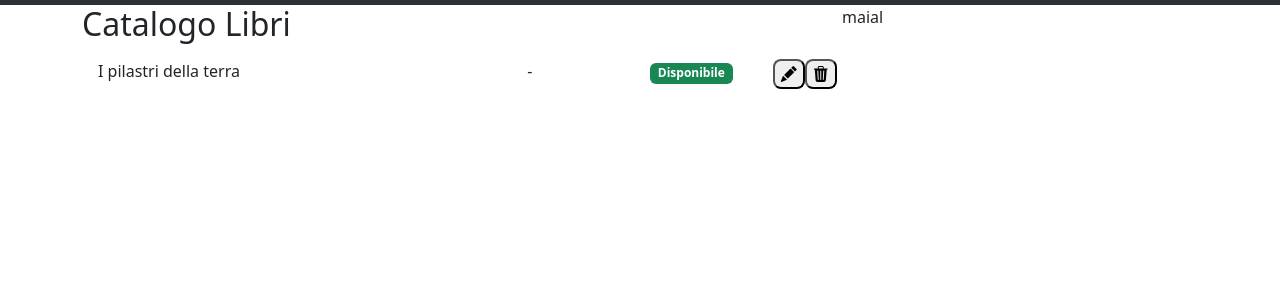
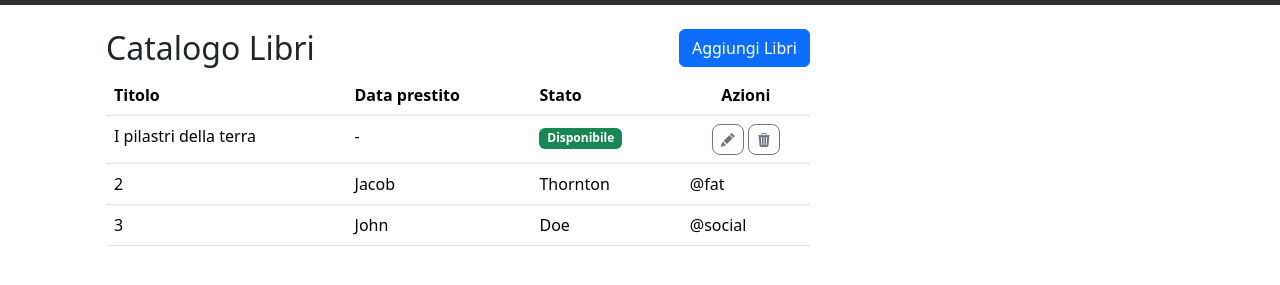
Before and after one commit to BanLowi/html-css-bootstrap-dashboard, a plain HTML site: page index.html in a window 1280 px wide. Shown: the part 61-346 px from the top of the page. Drawn offline with nearby package versions, Linux system fonts and the light colour scheme.

Commit message:
switched from list-group to table grid

```diff
--- a/index.html
+++ b/index.html
@@ -62,20 +62,52 @@
     <main>
 
         <div class="container-lg">
-            <div class="row">
+            <div class="row p-4">
+
                 <div class="col-8">
+
+                    <div class="d-flex justify-content-between">
                     <h2>Catalogo Libri</h2>
-                    <ul class="list-group list-group-horizontal">
-                        <li class="list-group-item col-7 border-0 rounded-0">I pilastri della terra</li>
-                        <li class="list-group-item col-2 border-0 rounded-0">-</li>
-                        <li class="list-group-item col-2 border-0 rounded-0"><span class="badge text-bg-success">Disponibile</span></li>
-                        <li class="list-group-item col-1 border-0 rounded-0 d-flex">
-                            <span><button class="btn-outline-secondary rounded-3"><i class="bi bi-pencil-fill"></i></button></span>
-                            <span><button class="btn-outline-secondary rounded-3"><i class="bi bi-trash3-fill"></i></button></span>
-                        </li>
-                    </ul>
+                    <span><button class="btn btn-primary">Aggiungi Libri</button></span>
+                    </div>
+
+                    <table class="table">
+                        <thead>
+                            <tr>
+                                <th scope="col">Titolo</th>
+                                <th scope="col">Data prestito</th>
+                                <th scope="col">Stato</th>
+                                <th scope="col" class="text-center">Azioni</th>
+                            </tr>
+                        </thead>
+                        <tbody>
+                            <tr>
+                                <td>I pilastri della terra</td>
+                                <td>-</td>
+                                <td><span class="badge text-bg-success">Disponibile</span></td>
+                                <td class="text-center">
+                                    <span><button class="btn btn-outline-secondary btn-sm rounded-3"><i
+                                                class="bi bi-pencil-fill"></i></button></span>
+                                    <span><button class="btn btn-outline-secondary btn-sm rounded-3"><i
+                                                class="bi bi-trash3-fill"></i></button></span>
+                                </td>
+                            </tr>
+                            <tr>
+                                <td>2</td>
+                                <td>Jacob</td>
+                                <td>Thornton</td>
+                                <td>@fat</td>
+                            </tr>
+                            <tr>
+                                <td scope="row">3</td>
+                                <td>John</td>
+                                <td>Doe</td>
+                                <td>@social</td>
+                            </tr>
+                        </tbody>
+                    </table>
                 </div>
-                <div class="col-4">maial</div>
+                <div class="col-4"></div>
             </div>
         </div>
 
```
